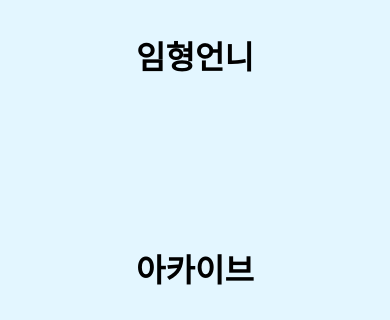
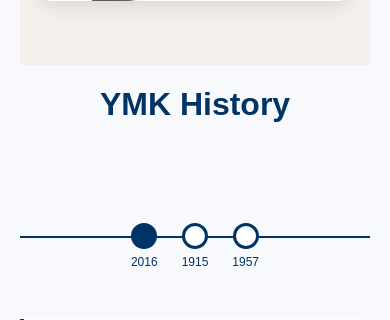
Before and after one commit to davidko0616/web_programming_project, a Flask app: template templates/team.html in a window 390 px wide. Shown: the part 4643-4963 px from the top of the page. Run offline with Flask 3, Linux system fonts and the light colour scheme; the template is opened without the code that fills it, so the values that code supplies are empty; some web fonts are replaced.

Commit message:
Added photos and a history timeline to 역사

```diff
--- /dev/null
+++ b/static/team.css
@@ -0,0 +1,102 @@
+body {
+      font-family: Arial, sans-serif;
+      background: #f7f9fc;
+      padding: 20px;
+      margin: 0;
+    }
+
+    h1 {
+      text-align: center;
+      color: #003366;
+    }
+
+    .timeline {
+      position: relative;
+      display: flex;
+      justify-content: center;
+      align-items: center;
+      margin: 60px 0 30px;
+      padding: 40px 0 20px;
+    }
+
+    /* Horizontal line */
+    .timeline::before {
+      content: "";
+      position: absolute;
+      top: 50%;
+      left: 0;
+      width: 100%;
+      height: 2px;
+      background: #003366;
+      z-index: 0;
+    }
+
+    .timeline-item {
+      display: flex;
+      flex-direction: column;
+      align-items: center;
+      background: none;
+      border: none;
+      margin: 0 20px;
+      cursor: pointer;
+      z-index: 1;
+    }
+
+    .circle {
+      width: 20px;
+      height: 20px;
+      border: 3px solid #003366;
+      border-radius: 50%;
+      background-color: white;
+      margin-bottom: 6px;
+      transition: background 0.3s, transform 0.2s;
+    }
+
+    .timeline-item.active .circle {
+      background-color: #003366;
+    }
+
+    .timeline-item:hover .circle {
+      transform: scale(1.1);
+    }
+
+    .label {
+      font-size: 14px;
+      color: #003366;
+      user-select: none;
+    }
+
+    .content-section {
+      display: none;
+      background-color: white;
+      border-left: 4px solid #003366;
+      padding: 20px;
+      border-radius: 0 6px 6px 6px;
+      max-width: 600px;
+      margin: 0 auto;
+      animation: fadeIn 0.3s ease-in;
+    }
+
+    .content-section.active {
+      display: block;
+    }
+
+    @keyframes fadeIn {
+      from { opacity: 0; }
+      to { opacity: 1; }
+    }
+
+    @media (max-width: 600px) {
+      .timeline-item {
+        margin: 0 12px;
+      }
+
+      .label {
+        font-size: 12px;
+      }
+
+      .content-section {
+        font-size: 14px;
+        padding: 15px;
+      }
+    }
--- a/templates/team.html
+++ b/templates/team.html
@@ -3,7 +3,7 @@
 <head>
         <title>Midterm Practice</title>
         <link href="../static/Style.css" rel="stylesheet" />
-        <link href="../static/intro.css" rel="stylesheet" />
+        <link href="../static/team.css" rel="stylesheet" />
         <link href="https://fonts.google.com/share?selection.family=Noto+Serif+KR:wght@200..900" rel="stylesheet">
         <link rel="stylesheet" href="https://cdn.jsdelivr.net/npm/swiper@11/swiper-bundle.min.css"/>
     </head>
@@ -29,7 +29,7 @@
 <section class="feature-section">
   <div class="feature-container">
     <div class="feature-image">
-      <img src="your-image.png" alt="Image Here" />
+      <img src="../static/pictures/주한 수정 사진.png" alt="Image Here" />
     </div>
     <div class="feature-text">
       <h2>임크 대표</h2>
@@ -45,7 +45,7 @@
       <p></p>
     </div>
     <div class="feature-image">
-      <img src="your-image.png" alt="Image Here" />
+      <img src="../static/pictures/진하 수정 사진.png" alt="Image Here" />
     </div>
   </div>
 </section>
@@ -69,7 +69,7 @@
       <p></p>
     </div>
     <div class="feature-image">
-      <img src="your-image.png" alt="Image Here" />
+      <img src="../static/pictures/요한 수정 사진.png" alt="Image Here" />
     </div>
   </div>
 </section>
@@ -89,11 +89,11 @@
 <section class="feature-section">
   <div class="feature-container reverse-layout">
     <div class="feature-text">
-      <h2>인스타</h2>
+      <h2>미디어 & 인스타</h2>
       <p></p>
     </div>
     <div class="feature-image">
-      <img src="your-image.png" alt="Image Here" />
+      <img src="../static/pictures/김예진 수정 사진.png" alt="Image Here" />
     </div>
   </div>
 </section>
@@ -141,9 +141,57 @@
       <p></p>
     </div>
     <div class="feature-image">
-      <img src="your-image.png" alt="Image Here" />
+      <img src="../static/pictures/예준 수정 사진.png" alt="Image Here" />
     </div>
   </div>
 </section>
+
+<h1>YMK History</h1>
+
+<div class="timeline">
+  <div class="timeline-item active" data-target="event2016">
+    <div class="circle"></div>
+    <div class="label">2016</div>
+  </div>
+  <div class="timeline-item" data-target="event1915">
+    <div class="circle"></div>
+    <div class="label">1915</div>
+  </div>
+  <div class="timeline-item" data-target="event1957">
+    <div class="circle"></div>
+    <div class="label">1957</div>
+  </div>
+</div>
+
+<div id="event2016" class="content-section active">
+  <h3>2016: YMK Established</h3>
+  <p>Korea’s first modern hospital, Gwanghyewon, was established as a royal medical institution.</p>
+</div>
+
+<div id="event1915" class="content-section">
+  <h3>1915: Chosun Christian College Founded</h3>
+  <p>The predecessor of Yonsei University was founded under the name Chosun Christian College.</p>
+</div>
+
+<div id="event1957" class="content-section">
+  <h3>1957: Yonsei University is Born</h3>
+  <p>Yonhi College and Severance Medical School merged to form Yonsei University.</p>
+</div>
+
+<script>
+  const items = document.querySelectorAll('.timeline-item');
+  const sections = document.querySelectorAll('.content-section');
+
+  items.forEach(item => {
+    item.addEventListener('click', () => {
+      items.forEach(i => i.classList.remove('active'));
+      item.classList.add('active');
+
+      sections.forEach(section => section.classList.remove('active'));
+      const target = document.getElementById(item.dataset.target);
+      if (target) target.classList.add('active');
+    });
+  });
+</script>
     </body>
 </html>
```
Also changed, not shown: static/pictures/김예진 배경 수정 사진.png (added), static/pictures/김예진 수정 사진.png (added), static/pictures/시온 배경 수정 사진.png (added), static/pictures/시온 수정 사진.png (added), static/pictures/연제 배경 수정 사진.png (added), static/pictures/연제 수정 사진.png (added), static/pictures/예준 배경 수정 사진.png (added), static/pictures/예준 수정 사진.png (added), static/pictures/요한 배경 수정 사진.png (added), static/pictures/요한 수정 사진.png (added), static/pictures/주한 배경 수정 사진.png (added), static/pictures/주한 수정 사진.png (added), static/pictures/진하 배경 수정 사진.png (added), static/pictures/진하 수정 사진.png (added), 1 more files.
